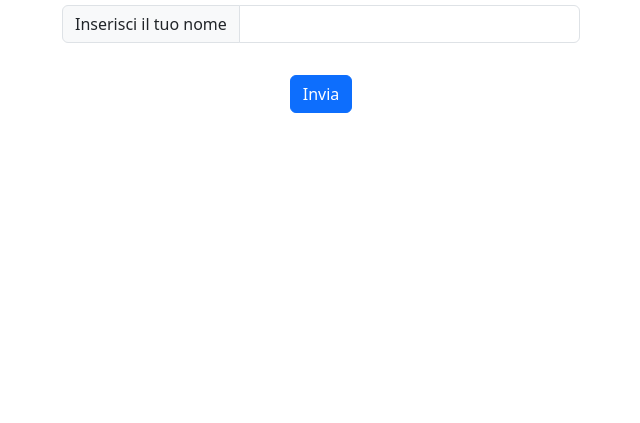
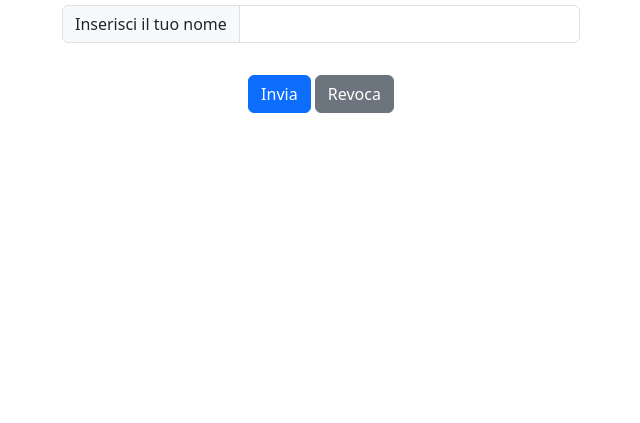
Before and after one commit to ChosenUndeaad/U2-D12, a plain HTML site: page index.html in a window 1280 px wide. Shown: the part 377-800 px from the top of the page, without its empty margins (319-959 px from the left). Drawn offline with nearby package versions, Linux system fonts and the light colour scheme.

Commit message:
Update index.html

```diff
--- a/index.html
+++ b/index.html
@@ -37,6 +37,7 @@
         <div class="row justify-content-center">
           <div class="col-auto">
             <button type="button" class="btn btn-primary">Invia</button>
+            <button type="button" class="btn btn-secondary">Revoca</button>
           </div>
         </div>
       </div>
```
